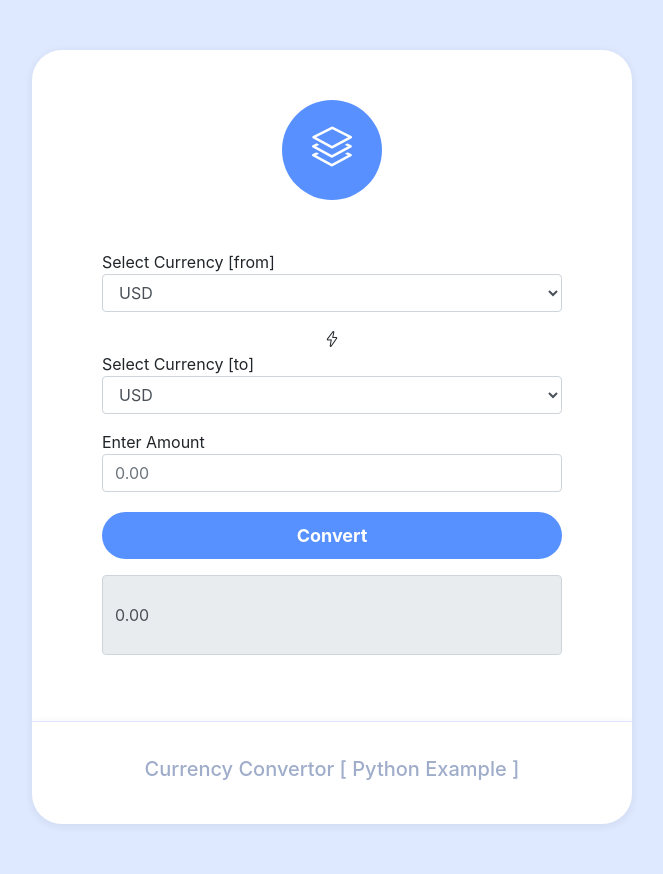
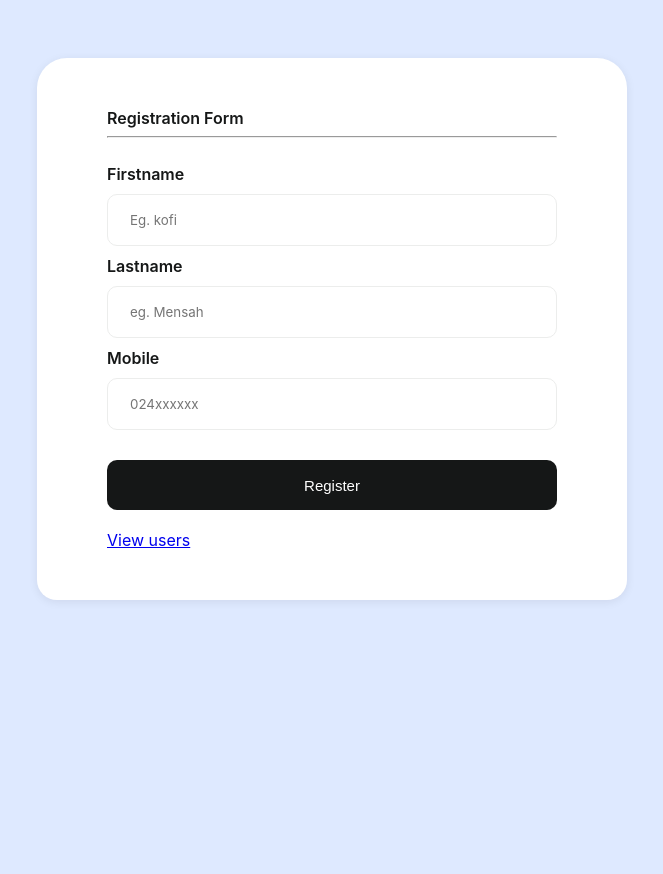
Before and after one commit to Branii/test_py, a Flask app: page / in a window 1280 px wide. Shown: the whole page, without its empty margins (308-971 px from the left). After the commit the page ends 600 px from the top, so only its background shows below. Run offline with Flask 3, Linux system fonts and the light colour scheme; some libraries are stand-ins or nearby versions.

Commit message:
py_mssql

```diff
--- a/app.py
+++ b/app.py
@@ -1,11 +1,48 @@
 from flask import Flask, request, render_template, jsonify
 from currency_converter import CurrencyConverter
+from connection import get_connection,insert_data, fetch_data
 c = CurrencyConverter()
 app = Flask(__name__)
 
+conn = get_connection()
+# insert_data(conn, 'John', 'Doe', '1234567890')
+# print(fetch_data(conn))
+
 @app.route('/')
 def home():
-    return render_template('index.html')
+    return render_template('form.html')
+
+@app.route('/viewusers')
+def viewusers():
+    data = fetch_data(conn)
+    return jsonify(data)
+
+@app.route('/userlist')
+def userlist():
+    return render_template('userlist.html')
+
+@app.route('/adduser', methods=['POST'])
+def add_user():
+    try:
+        # Ensure the request contains JSON data
+        data = request.get_json()
+        if not data:
+            return jsonify({"error": "Invalid JSON format"}), 400
+
+        # Extract values safely
+        firstname = data.get('firstname', '')
+        lastname = data.get('lastname', '')
+        mobile = data.get('mobile', '')
+
+        if not firstname or not lastname or not mobile:
+            return jsonify({"error": "Missing required fields"}), 400
+
+        # Insert data into the database
+        insert_data(conn, firstname, lastname, mobile)
+        return jsonify({"message": "User added successfully"}), 201
+
+    except Exception as e:
+        return jsonify({"error": str(e)}), 500
 
 @app.route('/exchange', methods=['POST'])
 def exchange():
@@ -34,5 +71,5 @@ def exchange():
 if __name__ == '__main__':
     app.run(debug=True)
 
-converted_amount = c.convert(100, 'USD', 'EUR')
-print(f"100 USD = {converted_amount} EUR")
+# converted_amount = c.convert(100, 'USD', 'EUR')
+# print(f"100 USD = {converted_amount} EUR")
--- a/static/script.js
+++ b/static/script.js
@@ -1,31 +1,83 @@
 
-let convertButton = document.getElementById("convertButton");
-convertButton.addEventListener("click", function() {
+// let convertButton = document.getElementById("convertButton");
+// convertButton.addEventListener("click", function() {
 
-    let amount = document.getElementById('amount').value;
-    let from_currency = document.getElementById('from').value;
-    let to_currency = document.getElementById('to').value;
+//     let amount = document.getElementById('amount').value;
+//     let from_currency = document.getElementById('from').value;
+//     let to_currency = document.getElementById('to').value;
 
-    if (amount == "") {
-        alert("Please enter an amount to convert.");
+//     if (amount == "") {
+//         alert("Please enter an amount to convert.");
+//         return;
+//     }
+
+//     fetch('/exchange', {
+//         method: 'POST',
+//         headers: { 'Content-Type': 'application/json' },
+//         body: JSON.stringify({ amount, from_currency, to_currency })
+//     })
+//     .then(response => response.json())
+//     .then(data => {
+//         if (data.converted_amount) {
+//             document.getElementById('result').value = to_currency + ": " + data.converted_amount;
+//         } else {
+//             document.getElementById('result').innerText = "Error: " + data.error;
+//         }
+//     })
+//     .catch(error => console.error('Error:', error));
+// })
+
+let submitButton = document.getElementById("submitButton");
+submitButton.addEventListener("click", function() {
+    let firstname = document.getElementById('firstname').value;
+    let lastname = document.getElementById('lastname').value;
+    let mobile = document.getElementById('mobile').value;
+
+    if (firstname == "" || lastname == "" || mobile == "") {
+        alert("Please fill in all fields.");
         return;
     }
 
-    fetch('/exchange', {
+    fetch('/adduser', {
         method: 'POST',
         headers: { 'Content-Type': 'application/json' },
-        body: JSON.stringify({ amount, from_currency, to_currency })
+        body: JSON.stringify({ firstname, lastname, mobile })
     })
     .then(response => response.json())
     .then(data => {
-        if (data.converted_amount) {
-            document.getElementById('result').value = to_currency + ": " + data.converted_amount;
+        if (data.message) {
+            alert(data.message);
         } else {
-            document.getElementById('result').innerText = "Error: " + data.error;
+            alert("Error: " + data.error);
         }
     })
     .catch(error => console.error('Error:', error));
+})
 
+// let viewusersButton = document.getElementById("viewUsersButton");
+// viewusersButton.addEventListener("click", function() {
+//     alert("Fetching user list...");
+//     window.location.href = "/userlist.html";
+// })
 
-
-})
+function viewUsers() {
+    fetch('/viewusers', {
+        method: 'GET',
+        headers: { 'Content-Type': 'application/json' },
+    })
+    .then(response => response.json())
+    .then(data => {
+        if (data.users) {
+            let usersList = document.getElementById('userTableBody');
+            usersList.innerHTML = ""; // Clear previous results
+            data.users.forEach(user => {
+                let li = document.createElement('li');
+                li.textContent = `${user.firstname} ${user.lastname} - ${user.mobile}`;
+                usersList.appendChild(li);
+            });
+        } else {
+            alert("Error: " + data.error);
+        }
+    })
+    .catch(error => console.error('Error:', error));
+}
--- a/static/styles.css
+++ b/static/styles.css
@@ -95,3 +95,123 @@ body{
         line-height: 70px;
     }
 }
+
+
+/* forms */
+
+.form {
+    display: flex;
+    flex-direction: column;
+    gap: 10px;
+    background-color: #ffffff;
+    padding: 30px;
+    width: 450px;
+    border-radius: 20px;
+    font-family: -apple-system, BlinkMacSystemFont, 'Segoe UI', Roboto, Oxygen, Ubuntu, Cantarell, 'Open Sans', 'Helvetica Neue', sans-serif;
+  }
+
+  ::placeholder {
+    font-family: -apple-system, BlinkMacSystemFont, 'Segoe UI', Roboto, Oxygen, Ubuntu, Cantarell, 'Open Sans', 'Helvetica Neue', sans-serif;
+  }
+
+  .form button {
+    align-self: flex-end;
+  }
+
+  .flex-column > label {
+    color: #151717;
+    font-weight: 600;
+  }
+
+  .inputForm {
+    border: 1.5px solid #ecedec;
+    border-radius: 10px;
+    height: 50px;
+    display: flex;
+    align-items: center;
+    padding-left: 10px;
+    transition: 0.2s ease-in-out;
+  }
+
+  .input {
+    margin-left: 10px;
+    border-radius: 10px;
+    border: none;
+    width: 85%;
+    height: 100%;
+  }
+
+  .input:focus {
+    outline: none;
+  }
+
+  .inputForm:focus-within {
+    border: 1.5px solid #2d79f3;
+  }
+
+  .flex-row {
+    display: flex;
+    flex-direction: row;
+    align-items: center;
+    gap: 10px;
+    justify-content: space-between;
+  }
+
+  .flex-row > div > label {
+    font-size: 14px;
+    color: black;
+    font-weight: 400;
+  }
+
+  .span {
+    font-size: 14px;
+    margin-left: 5px;
+    color: #2d79f3;
+    font-weight: 500;
+    cursor: pointer;
+  }
+
+  .button-submit {
+    margin: 20px 0 10px 0;
+    background-color: #151717;
+    border: none;
+    color: white;
+    font-size: 15px;
+    font-weight: 500;
+    border-radius: 10px;
+    height: 50px;
+    width: 100%;
+    cursor: pointer;
+  }
+
+  .button-submit:hover {
+    background-color: #252727;
+  }
+
+  .p {
+    text-align: center;
+    color: black;
+    font-size: 14px;
+    margin: 5px 0;
+  }
+
+  .btn {
+    margin-top: 10px;
+    width: 100%;
+    height: 50px;
+    border-radius: 10px;
+    display: flex;
+    justify-content: center;
+    align-items: center;
+    font-weight: 500;
+    gap: 10px;
+    border: 1px solid #ededef;
+    background-color: white;
+    cursor: pointer;
+    transition: 0.2s ease-in-out;
+  }
+
+  .btn:hover {
+    border: 1px solid #2d79f3;
+    ;
+  }
--- /dev/null
+++ b/templates/form.html
@@ -0,0 +1,44 @@
+<link rel="stylesheet" href="{{ url_for('static', filename='styles.css') }}" />
+<div class="registration-form">
+  <form class="form">
+    <div class="flex-column">
+      <label>Registration Form </label>
+      <hr />
+      <p></p>
+    </div>
+
+    <div class="flex-column">
+      <label>Firstname </label>
+    </div>
+    <div class="inputForm">
+      <input type="text" class="input" placeholder="Eg. kofi" id="firstname" />
+    </div>
+
+    <div class="flex-column">
+      <label>Lastname </label>
+    </div>
+    <div class="inputForm">
+      <input type="text" class="input" placeholder="eg. Mensah" id="lastname" />
+    </div>
+
+    <div class="flex-column">
+      <label>Mobile </label>
+    </div>
+    <div class="inputForm">
+      <input
+        type="phone"
+        class="input"
+        placeholder="024xxxxxx"
+        id="mobile"
+        maxlength="10"
+      />
+    </div>
+
+    <button class="button-submit" id="submitButton">Register</button>
+
+    <div class="card__footer">
+      <a href="{{ url_for('userlist') }}">View users</a>
+    </div>
+  </form>
+</div>
+<script src="{{ url_for('static', filename='script.js') }}"></script>
```
Also changed, not shown: connection.py (added, +32 -0 lines), static/user.css (added, +54 -0 lines), static/user.js (added, +22 -0 lines), templates/userlist.html (added, +35 -0 lines).
